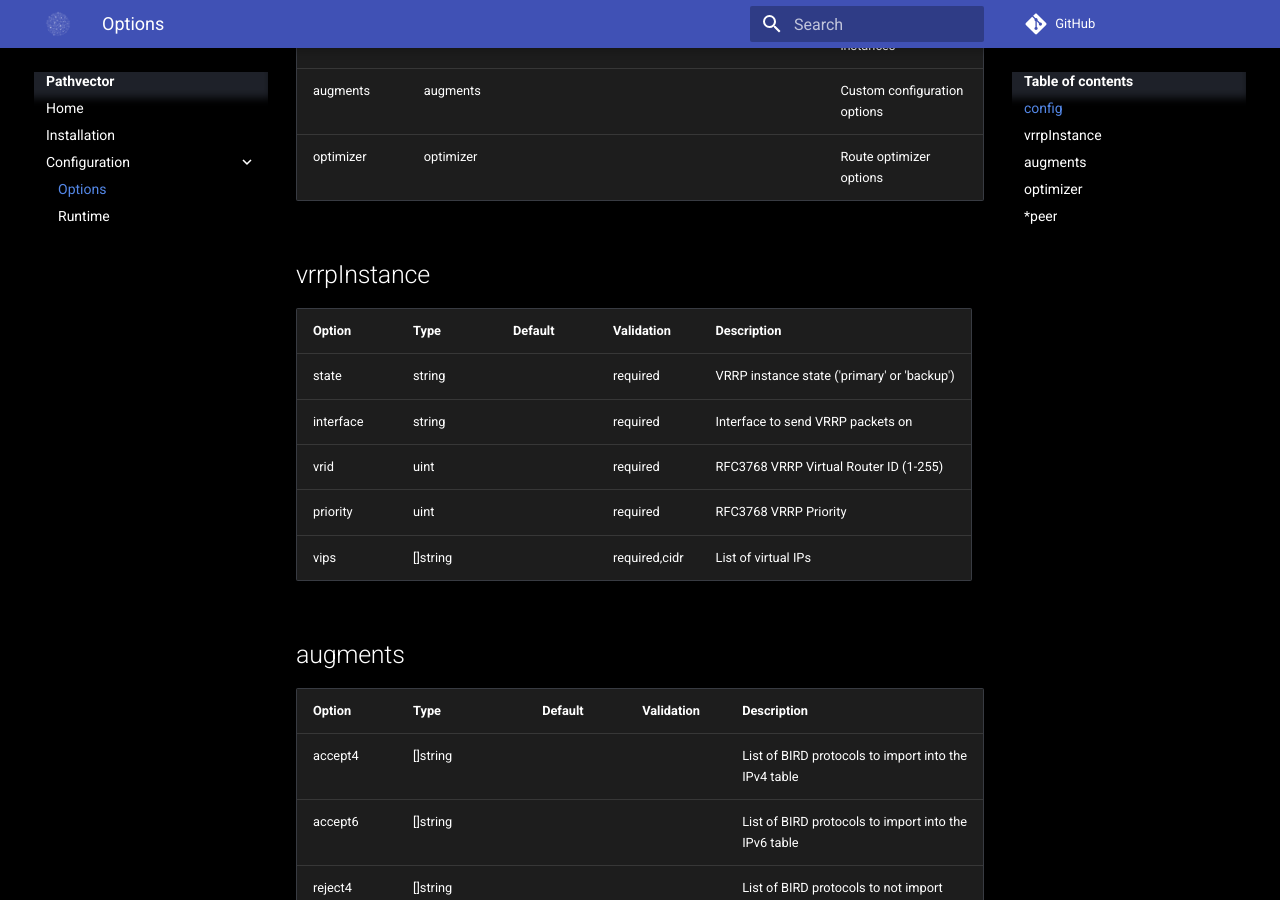
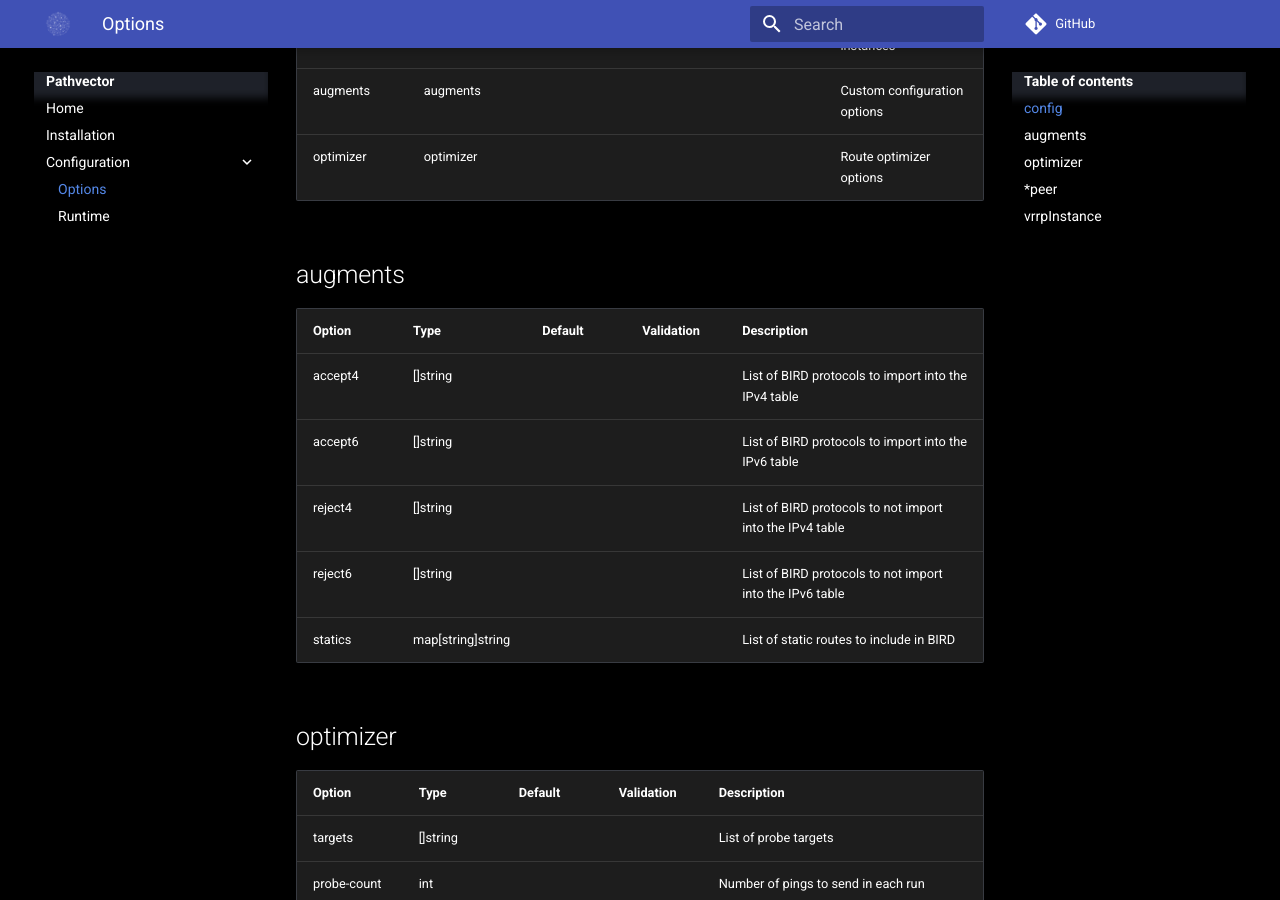
Before and after one commit to natesales/pathvector, an MkDocs documentation site: the page built from docs/configuration/options.md, in a window 1280 px wide and 900 px high, scrolled down 1222 px. Built offline with MkDocs 1.6.1 and Material for MkDocs 9.7.7, drawn with Linux system fonts in a browser that asks for light colours; comment, search, counter and statistics services are not loaded; some of the changed text lies outside the part shown.

Commit message:
ci: go generate

```diff
--- a/docs/configuration/options.md
+++ b/docs/configuration/options.md
@@ -21,16 +21,6 @@
 | vrrp | []vrrpInstance |  |  | List of VRRP instances |
 | augments | augments |  |  | Custom configuration options |
 | optimizer | optimizer |  |  | Route optimizer options |
-
-<!-- Code generated DO NOT EDIT -->
-## vrrpInstance
-| Option | Type | Default | Validation | Description |
-|--------|------|---------|------------|-------------|
-| state | string |  | required | VRRP instance state ('primary' or 'backup') |
-| interface | string |  | required | Interface to send VRRP packets on |
-| vrid | uint |  | required | RFC3768 VRRP Virtual Router ID (1-255) |
-| priority | uint |  | required | RFC3768 VRRP Priority |
-| vips | []string |  | required,cidr | List of virtual IPs |
 
 <!-- Code generated DO NOT EDIT -->
 ## augments
```
Also changed, not shown: other parts of docs/configuration/options.md (+10 -0 lines), docs/configuration/runtime.md (+17 -8 lines).
